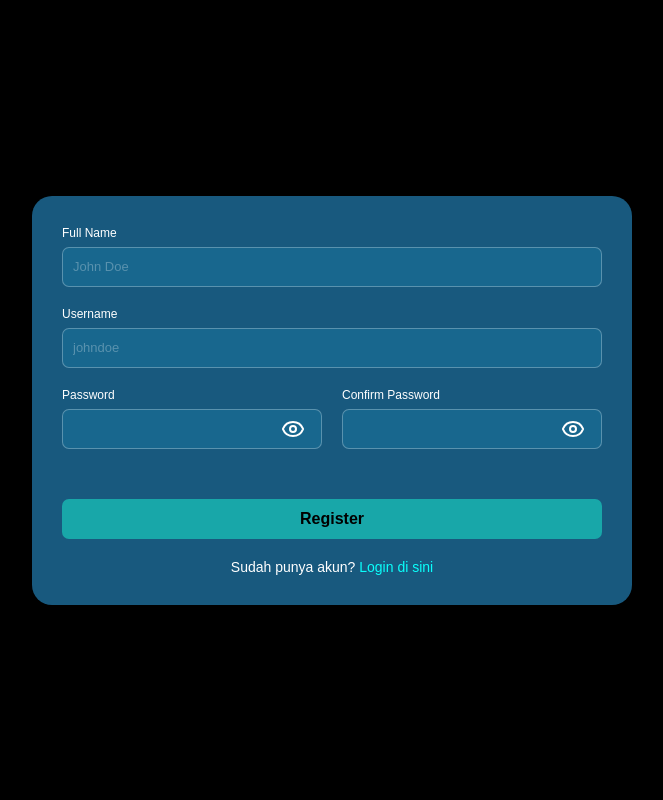
After one commit to BudiPrasetyo17285/jashphoto, a PHP site: page /register/index.php in a window 1280 px wide. The commit adds this page. Shown: the whole page, without its empty margins (308-971 px from the left). Run offline with PHP 8.4, Linux system fonts and the light colour scheme.

Commit message:
Register

```diff
--- a/database/connection.php
+++ b/database/connection.php
@@ -1,8 +1,8 @@
 <?php
-define('DB_HOST', '192.168.18.216');
+define('DB_HOST', 'localhost');
 define('DB_USER', 'root');
 define('DB_PASS', '');
-define('DB_NAME', 'db_jashphoto');
+define('DB_NAME', 'jashphoto');
 
 function getDBConnection() {
     $conn = new mysqli(DB_HOST, DB_USER, DB_PASS, DB_NAME);
--- a/database/user.php
+++ b/database/user.php
@@ -19,7 +19,7 @@ function getUserProfile($userId) {
     return $profile;
 }
 
-function getUserByUsername($username) {
+function getUserByUsername($username, $removepassword = true) {
     $conn = getDBConnection();
 
     $stmt = $conn->prepare("SELECT * FROM " . TABLE . " WHERE username = ?");
@@ -29,25 +29,37 @@ function getUserByUsername($username) {
     $result = $stmt->get_result();
     $user = $result->fetch_assoc();
 
+    if($removepassword) {
+        unset($user["password"]);
+    }
+
     $stmt->close();
     $conn->close();
 
     return $user;
 }
 
-function createUser($username, $password) {
+function createUser($username, $password, $fullname) {
     $conn = getDBConnection();
 
     // Hash password
     $hashedPassword = password_hash($password, PASSWORD_BCRYPT);
 
-    $stmt = $conn->prepare("INSERT INTO " . TABLE . " (username, password) VALUES (?, ?)");
-    $stmt->bind_param("ss", $username, $hashedPassword);
+    $stmt = $conn->prepare("INSERT INTO " . TABLE . " (username, password, fullname) VALUES (?, ?, ?)");
+    $stmt->bind_param("sss", $username, $hashedPassword, $fullname);
 
     $success = $stmt->execute();
+
+    if ($success) {
+        // --- THIS IS HOW YOU GET THE INSERTED ID ---
+        $result = $conn->insert_id;
+    } else {
+        // Handle the error case (e.g., return false or throw exception)
+        throw new Exception("User creation failed: " . $stmt->error);
+    }
 
     $stmt->close();
     $conn->close();
 
-    return $success;
+    return $result;
 }
--- a/logout.php
+++ b/logout.php
@@ -1,6 +1,5 @@
 <?php
-session_start();
-session_destroy();
+setcookie("token", "", time() - 3600, "/");
 header("Location: login.php");
 exit;
 ?>
--- /dev/null
+++ b/register/index.php
@@ -0,0 +1,122 @@
+<?php
+require_once "../database/user.php";
+
+$cookie = $_COOKIE["token"] ?? "";
+$user = $cookie != "" ? json_decode(base64_decode($cookie)) : false;
+
+if($user) {
+    header("Location: /homepage.php");
+    exit;
+}
+
+$message = "";
+
+if ($_SERVER["REQUEST_METHOD"] === "POST") {
+    try{
+        $fullname = $_POST["fullname"];
+        $username = $_POST["username"];
+        $password = $_POST["password"];
+
+        // Check if username already registered
+        $result = getUserByUsername($username);
+
+        if($result) {
+            $message = "<p class='danger'>Username already registered. Click <a href='/login.php'>login</a> for login your account.</p>";
+        }
+
+        // input new user
+        if(!$result) {
+            $result = createUser($username, $password, $fullname);
+            $user = getUserByUsername($username);
+
+            $userencoded = json_encode($user);
+
+            setcookie("token", base64_encode($userencoded), time() + (86400 * 30), "/");
+            header("Location: /homepage.php");
+        };
+    } catch  (Throwable $e) {
+        $message = "<p>Failed to register user.</p>";
+    }
+}
+?>
+
+<!DOCTYPE html>
+<html lang="en">
+<head>
+    <meta charset="UTF-8">
+    <meta name="viewport" content="width=device-width, initial-scale=1.0">
+    <title>Register | JashPhoto</title>
+    <link rel="stylesheet" href="./register.css?v=<?= time()?>">
+</head>
+<body>
+
+    <main class="container">
+        <div class="register_card">
+            <form class="form" action="/register/index.php" method="POST">
+                <div class="input_container">
+                    <label for="fullname">Full Name</label>
+                    <div class="input">
+                        <input type="text" id="fullname" name="fullname" placeholder="John Doe">
+                    </div>
+                </div>
+                <div class="input_container">
+                    <label for="username">Username</label>
+                    <div class="input">
+                        <input type="text" id="username" name="username" placeholder="johndoe">
+                    </div>
+                </div>
+                <div class="wrapper">
+                    <div class="input_container">
+                        <label for="password">Password</label>
+                        <div class="input">
+                            <input type="password" id="password" name="password">
+                            <div class="icon_password">
+                                <span class="icon melek">
+                                    <svg xmlns="http://www.w3.org/2000/svg" width="24" height="24" viewBox="0 0 24 24" fill="none" stroke="currentColor" stroke-width="2" stroke-linecap="round" stroke-linejoin="round" class="lucide lucide-eye-icon lucide-eye"><path d="M2.062 12.348a1 1 0 0 1 0-.696 10.75 10.75 0 0 1 19.876 0 1 1 0 0 1 0 .696 10.75 10.75 0 0 1-19.876 0"/><circle cx="12" cy="12" r="3"/></svg>
+                                </span>
+                                <span class="icon">
+                                    <svg xmlns="http://www.w3.org/2000/svg" width="24" height="24" viewBox="0 0 24 24" fill="none" stroke="currentColor" stroke-width="2" stroke-linecap="round" stroke-linejoin="round" class="lucide lucide-eye-closed-icon lucide-eye-closed"><path d="m15 18-.722-3.25"/><path d="M2 8a10.645 10.645 0 0 0 20 0"/><path d="m20 15-1.726-2.05"/><path d="m4 15 1.726-2.05"/><path d="m9 18 .722-3.25"/></svg>
+                                </span>
+                            </div>
+                        </div>
+                    </div>
+
+                    <div class="input_container">
+                        <label for="confirm_password">Confirm Password</label>
+                        <div class="input">
+                            <input type="password" id="confirm_password" name="confirm_password">
+                            <div class="icon_password">
+                                <span class="icon melek">
+                                    <svg xmlns="http://www.w3.org/2000/svg" width="24" height="24" viewBox="0 0 24 24" fill="none" stroke="currentColor" stroke-width="2" stroke-linecap="round" stroke-linejoin="round" class="lucide lucide-eye-icon lucide-eye"><path d="M2.062 12.348a1 1 0 0 1 0-.696 10.75 10.75 0 0 1 19.876 0 1 1 0 0 1 0 .696 10.75 10.75 0 0 1-19.876 0"/><circle cx="12" cy="12" r="3"/></svg>
+                                </span>
+                                <span class="icon">
+                                    <svg xmlns="http://www.w3.org/2000/svg" width="24" height="24" viewBox="0 0 24 24" fill="none" stroke="currentColor" stroke-width="2" stroke-linecap="round" stroke-linejoin="round" class="lucide lucide-eye-closed-icon lucide-eye-closed"><path d="m15 18-.722-3.25"/><path d="M2 8a10.645 10.645 0 0 0 20 0"/><path d="m20 15-1.726-2.05"/><path d="m4 15 1.726-2.05"/><path d="m9 18 .722-3.25"/></svg>
+                                </span>
+                            </div>
+                        </div>
+                    </div>
+                </div>
+                <div class="action">
+                    <button type="submit">Register</button>
+                    <div class="suggest">
+                        <p>Sudah punya akun? <a href="login.php">Login di sini</a></p>
+                    </div>
+                    <?= $message ?>
+                </div>
+            </div>
+        </div>
+    </main>
+
+    <!-- <h2>Register</h2>
+
+    <form action="register.php" method="POST">
+        <input type="text" name="username" required placeholder="Username"><br><br>
+        <input type="password" name="password" required placeholder="Password"><br><br>
+        <button type="submit">Daftar</button>
+    </form>
+
+
+    <p><?= $message ?></p> -->
+    <script src="./register.js?v=<?= time() ?>"></script>
+</body>
+</html>
--- /dev/null
+++ b/register/register.css
@@ -0,0 +1,132 @@
+* {
+  padding: 0;
+  margin: 0;
+  box-sizing: border-box;
+  font-family: Arial, Helvetica, sans-serif;
+}
+
+.container {
+  width: 100vw;
+  height: 100vh;
+  display: flex;
+  align-items: center;
+  justify-content: center;
+  background-color: #000;
+}
+
+.register_card {
+  height: fit-content;
+  width: 600px;
+  background-color: #18597e;
+  display: flex;
+  flex-direction: column;
+  align-items: center;
+  padding: 30px;
+  border-radius: 20px;
+}
+
+.form {
+  width: 100%;
+  display: flex;
+  flex-direction: column;
+  gap: 20px;
+  font-size: 12px;
+}
+
+.wrapper {
+  display: flex;
+  gap: 20px;
+}
+
+.input_container {
+  color: #fff;
+  width: 100%;
+}
+
+.input {
+  background-color: #19a1d233;
+  padding: 7px 10px;
+  border-radius: 7px;
+  width: 100%;
+  height: 40px;
+  margin-top: 7px;
+  border: 1px solid #ffffff48;
+  transition: all 0.4s ease-in-out;
+  display: flex;
+
+  &:has(input:focus) {
+    border-color: #10dbff;
+  }
+
+  > input {
+    min-width: calc(100% - 30px);
+    font-size: 13px;
+    background-color: transparent;
+    border: none;
+    color: #fff;
+
+    &:focus {
+      outline: none;
+    }
+
+    &::placeholder {
+      color: #ffffff48;
+    }
+  }
+}
+
+.icon {
+  display: none;
+  align-items: center;
+  justify-content: center;
+  cursor: pointer;
+}
+
+.melek {
+  display: flex;
+}
+
+.action {
+  width: 100%;
+  margin-top: 30px;
+
+  > button {
+    border: none;
+    background-color: #18a7a9;
+    width: 100%;
+    height: 40px;
+    border-radius: 7px;
+    font-size: 16px;
+    font-weight: 600;
+  }
+}
+
+.danger {
+  margin-top: 20px;
+  color: #fff;
+  font-size: 14px;
+  text-align: center;
+  padding: 20px;
+  background-color: #be6262;
+  border-radius: 7px;
+
+  a {
+    color: #0afffb;
+    text-decoration: none;
+  }
+}
+
+.suggest {
+  text-align: center;
+
+  > p {
+    margin-top: 20px;
+    color: #fff;
+    font-size: 14px;
+
+    a {
+      color: #0afffb;
+      text-decoration: none;
+    }
+  }
+}
--- /dev/null
+++ b/register/register.js
@@ -0,0 +1,30 @@
+const iconPassword = document.querySelectorAll(".icon_password");
+
+iconPassword.forEach((iconpass) => {
+  const icons = Array.from(iconpass.querySelectorAll(".icon"));
+
+  icons.forEach((icon) => {
+    icon.addEventListener("click", (event) => {
+      const inputContainer = iconpass.closest(".input");
+      const input = inputContainer.querySelector("input");
+
+      // cari posisi icon yang punya class melek
+      const currentIndex = icons.findIndex((i) =>
+        i.classList.contains("melek")
+      );
+
+      // hapus class meleh pada semua icon
+      icons.map((i) => i.classList.remove("melek"));
+
+      if (currentIndex === 0) {
+        icons[1].classList.add("melek");
+        input.type = "text";
+      }
+
+      if (currentIndex === 1) {
+        icons[0].classList.add("melek");
+        input.type = "password";
+      }
+    });
+  });
+});
```
Also changed, not shown: homepage.php (+18 -9 lines), javascript/homepage.js (+87 -81 lines), login.php (+13 -5 lines), profil.php (+5 -3 lines), register.php (deleted, +0 -33 lines).
